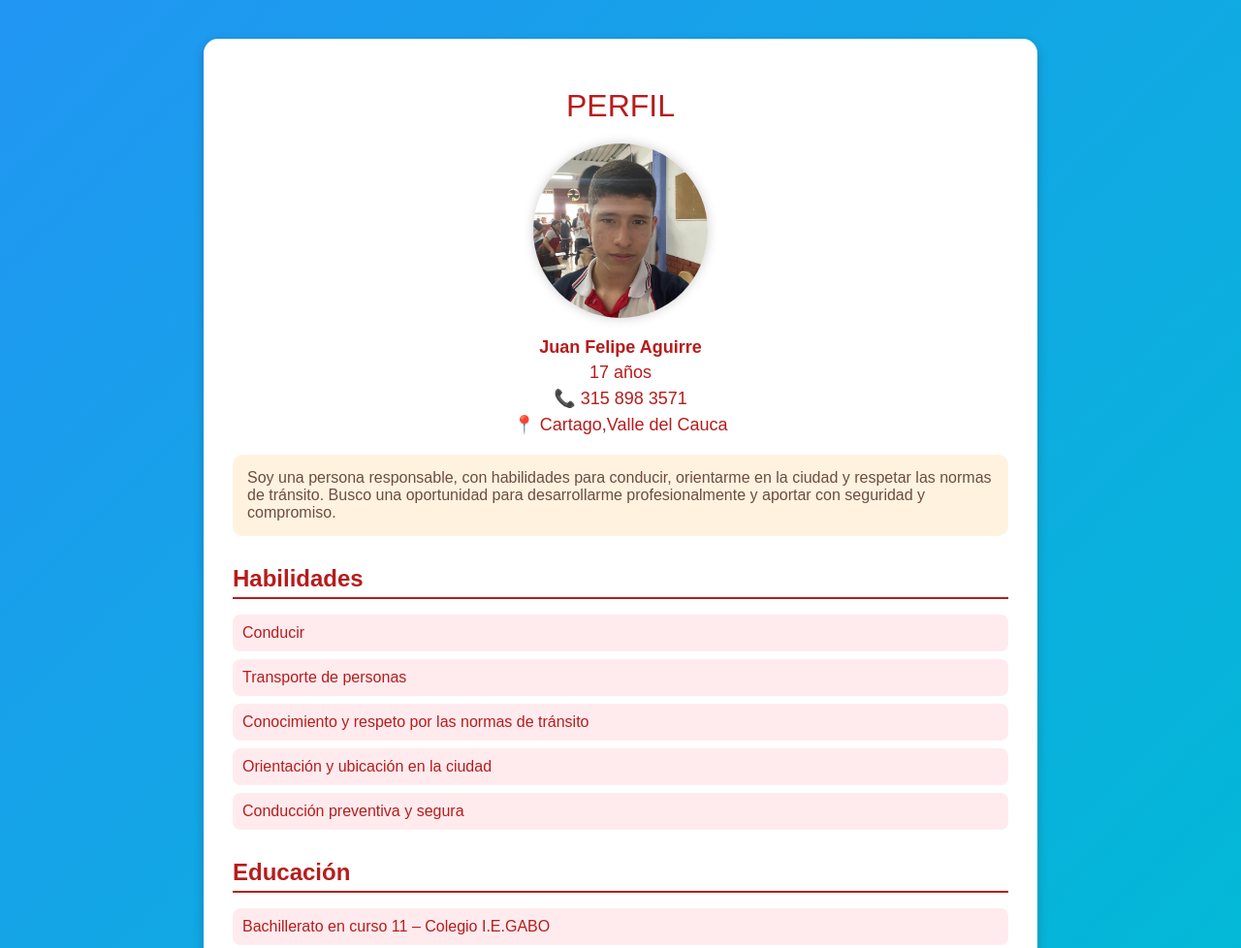
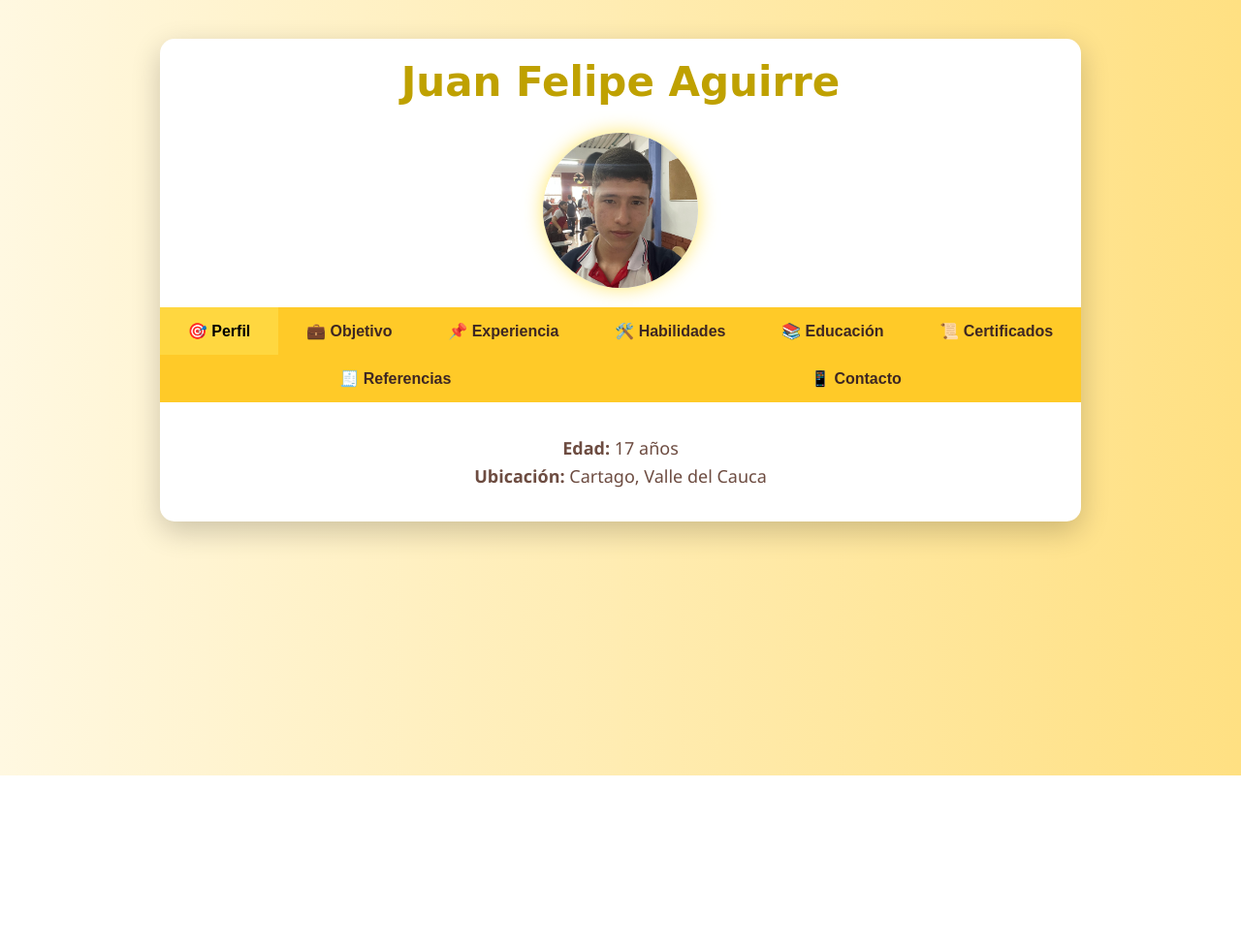
Before and after one commit to jfaguirre-cpu/aguirre, a plain HTML site: page index.html in a window 1280 px wide. Shown: the top 978 px of the page at 97% size. After the commit the page ends 800 px from the top, so only its background shows below. Drawn offline with Linux system fonts and the light colour scheme; a web font is replaced by a local one.

Commit message:
Update index.html

```diff
--- a/index.html
+++ b/index.html
@@ -1,72 +1,106 @@
 <!DOCTYPE html>
 <html lang="es">
 <head>
-  <meta charset="UTF-8">
-  <meta name="viewport" content="width=device-width, initial-scale=1.0">
+  <meta charset="UTF-8" />
+  <meta name="viewport" content="width=device-width, initial-scale=1.0"/>
   <title>Hoja de Vida - Juan Felipe Aguirre</title>
-  <link rel="preconnect" href="https://fonts.googleapis.com">
-  <link rel="preconnect" href="https://fonts.gstatic.com" crossorigin>
-  <link href="https://fonts.googleapis.com/css2?family=Story+Script&display=swap" rel="stylesheet">
+  <link href="https://fonts.googleapis.com/css2?family=Story+Script&display=swap" rel="stylesheet" />
+
   <style>
     body {
-      font-family: Arial, sans-serif;
-      background: linear-gradient(135deg, #2196f3, #00bcd4); /* Azul brillante */
       margin: 0;
-      padding: 0;
+      font-family: 'Segoe UI', sans-serif;
+      background: linear-gradient(to right, #fff8e1, #ffe082); /* Dorado claro */
+      color: #5d4037;
     }
 
     .container {
-      max-width: 800px;
+      max-width: 950px;
       margin: 40px auto;
-      background: white;
-      padding: 30px;
+      background: #ffffff;
       border-radius: 15px;
-      box-shadow: 0px 4px 12px rgba(0, 0, 0, 0.2);
+      box-shadow: 0px 10px 30px rgba(0, 0, 0, 0.2);
+      overflow: hidden;
     }
 
     h1 {
       text-align: center;
-      color: #b71c1c; /* Rojo oscuro */
-      margin-bottom: 10px;
-    }
-
-    .info {
-      text-align: center;
-      margin-bottom: 20px;
-    }
-
-    .info p {
-      font-size: 18px;
-      margin: 5px 0;
-      color: #b71c1c;
+      color: #bfa100;
+      font-family: 'Story Script', cursive;
+      margin-top: 20px;
+      font-size: 42px;
     }
 
     .imagen-redonda {
       border-radius: 50%;
-      width: 180px;
-      height: 180px;
+      width: 160px;
+      height: 160px;
       object-fit: cover;
       display: block;
       margin: 20px auto;
-      box-shadow: 0px 0px 12px rgba(0, 0, 0, 0.2);
+      box-shadow: 0px 0px 20px rgba(255, 215, 0, 0.6);
     }
 
-    .letra1 {
-      font-family: "Story Script", sans-serif;
-      font-weight: 400;
-      font-style: normal;
-      color: #b71c1c;
+    .info p {
+      text-align: center;
+      font-size: 18px;
+      margin: 5px 0;
+      color: #6d4c41;
     }
 
-    .section {
-      margin-top: 30px;
+    .nav {
+      display: flex;
+      flex-wrap: wrap;
+      background-color: #ffca28; /* Dorado */
+      justify-content: center;
     }
 
-    .section h2 {
-      border-bottom: 2px solid #b71c1c;
-      color: #b71c1c;
+    .nav button {
+      flex: 1 1 auto;
+      padding: 15px 20px;
+      background: none;
+      border: none;
+      color: #3e2723;
+      font-weight: bold;
+      font-size: 16px;
+      cursor: pointer;
+      transition: background 0.3s, color 0.3s;
+    }
+
+    .nav button:hover, .nav button.active {
+      background-color: #ffd740;
+      color: #000;
+    }
+
+    .tab-content {
+      display: none;
+      padding: 30px;
+      animation: fadeIn 0.5s;
+    }
+
+    .tab-content.active {
+      display: block;
+    }
+
+    @keyframes fadeIn {
+      from {opacity: 0;}
+      to {opacity: 1;}
+    }
+
+    h2 {
+      color: #bfa100;
+      border-bottom: 2px solid #ffecb3;
       padding-bottom: 5px;
       margin-bottom: 15px;
+    }
+
+    .objetivo, ul li {
+      background-color: #fffde7;
+      color: #795548;
+      padding: 12px;
+      border-radius: 10px;
+      margin-bottom: 15px;
+      box-shadow: 1px 1px 6px rgba(0,0,0,0.08);
     }
 
     ul {
@@ -74,75 +108,115 @@
       padding: 0;
     }
 
-    ul li {
-      background: #ffebee;
-      margin: 8px 0;
-      padding: 10px;
-      border-radius: 8px;
-      color: #b71c1c;
-    }
-
-    .objetivo {
-      background-color: #fff3e0;
-      padding: 15px;
-      border-radius: 10px;
-      color: #6d4c41;
-      font-size: 16px;
-      margin-bottom: 30px;
-    }
-
     @media (max-width: 600px) {
-      .container {
-        margin: 20px;
-        padding: 20px;
+      .nav button {
+        font-size: 14px;
+        padding: 12px;
       }
       .imagen-redonda {
-        width: 150px;
-        height: 150px;
+        width: 130px;
+        height: 130px;
       }
     }
   </style>
 </head>
 <body>
+
   <div class="container">
-    <h1 class="letra1">PERFIL</h1>
-    <img src="unnamed.jpg" alt="Foto de Juan Felipe Aguirre" class="imagen-redonda">
-    <div class="info">
-      <p class="letra1"><strong>Juan Felipe Aguirre</strong></p>
-      <p class="letra1">17 años</p>
-      <p class="letra1">📞 315 898 3571</p>
-      <p class="letra1">📍 Cartago,Valle del Cauca</p>
+    <h1>Juan Felipe Aguirre</h1>
+    <img src="unnamed.jpg" alt="Foto de Juan Felipe Aguirre" class="imagen-redonda" />
+
+    <!-- Navegación -->
+    <div class="nav">
+      <button class="tablink active" onclick="openTab(event, 'perfil')">🎯 Perfil</button>
+      <button class="tablink" onclick="openTab(event, 'objetivo')">💼 Objetivo</button>
+      <button class="tablink" onclick="openTab(event, 'experiencia')">📌 Experiencia</button>
+      <button class="tablink" onclick="openTab(event, 'habilidades')">🛠️ Habilidades</button>
+      <button class="tablink" onclick="openTab(event, 'educacion')">📚 Educación</button>
+      <button class="tablink" onclick="openTab(event, 'certificados')">📜 Certificados</button>
+      <button class="tablink" onclick="openTab(event, 'referencias')">🧾 Referencias</button>
+      <button class="tablink" onclick="openTab(event, 'contacto')">📱 Contacto</button>
     </div>
 
-    <div class="objetivo">
-      Soy una persona responsable, con habilidades para conducir, orientarme en la ciudad y respetar las normas de tránsito. Busco una oportunidad para desarrollarme profesionalmente y aportar con seguridad y compromiso.
+    <!-- Secciones -->
+    <div id="perfil" class="tab-content active">
+      <div class="info">
+        <p><strong>Edad:</strong> 17 años</p>
+        <p><strong>Ubicación:</strong> Cartago, Valle del Cauca</p>
+      </div>
     </div>
 
-    <div class="section">
-      <h2>Habilidades</h2>
+    <div id="objetivo" class="tab-content">
+      <div class="objetivo">
+        Soy una persona responsable, con habilidades para conducir, orientarme en la ciudad y respetar las normas de tránsito. Busco una oportunidad para desarrollarme profesionalmente y aportar con seguridad y compromiso.
+      </div>
+    </div>
+
+    <div id="experiencia" class="tab-content">
+      <h2>Experiencia</h2>
       <ul>
-        <li>Conducir</li>
-        <li>Transporte de personas</li>
-        <li>Conocimiento y respeto por las normas de tránsito</li>
-        <li>Orientación y ubicación en la ciudad</li>
-        <li>Conducción preventiva y segura</li>
+        <li>🚗 Conductor aprendiz en entornos urbanos</li>
+        <li>📋 Participación en simulacros y capacitaciones de seguridad vial</li>
       </ul>
     </div>
 
-    <div class="section">
-      <h2>Educación</h2>
+    <div id="habilidades" class="tab-content">
+      <h2>Habilidades</h2>
       <ul>
-        <li>Bachillerato en curso 11 – Colegio I.E.GABO</li>
+        <li>🧭 Orientación y ubicación en la ciudad</li>
+        <li>🚦 Conocimiento de normas de tránsito</li>
+        <li>🛡️ Conducción preventiva y segura</li>
+        <li>👥 Transporte de personas</li>
+        <li>🚘 Manejo responsable</li>
       </ul>
     </div>
 
-    <div class="section">
-      <h2>Experiencia</h2>
+    <div id="educacion" class="tab-content">
+      <h2>Educación</h2>
       <ul>
-        <li>Conductor aprendiz en entornos urbanos</li>
-        <li>Participación en simulacros y capacitaciones de seguridad vial</li>
+        <li>📘 Bachillerato en curso (11° grado) - I.E. GABO</li>
+      </ul>
+    </div>
+
+    <div id="certificados" class="tab-content">
+      <h2>Certificados</h2>
+      <ul>
+        <li>🧾 Curso de Seguridad Vial</li>
+        <li>🔧 Curso básico de mecánica automotriz</li>
+      </ul>
+    </div>
+
+    <div id="referencias" class="tab-content">
+      <h2>Referencias</h2>
+      <ul>
+        <li><strong>Jorge Pérez</strong> – Supervisor de ruta (315 000 1234)</li>
+        <li><strong>Luisa Martínez</strong> – Coordinadora I.E. GABO (312 456 7890)</li>
+      </ul>
+    </div>
+
+    <div id="contacto" class="tab-content">
+      <h2>Contacto</h2>
+      <ul>
+        <li>📞 Teléfono: 315 898 3571</li>
+        <li>📍 Dirección: Cartago, Valle del Cauca</li>
+        <li>📧 Correo: juanfelipe@example.com</li>
       </ul>
     </div>
   </div>
+
+  <!-- Script de pestañas -->
+  <script>
+    function openTab(evt, tabName) {
+      const tabs = document.querySelectorAll('.tab-content');
+      const tabButtons = document.querySelectorAll('.tablink');
+
+      tabs.forEach(tab => tab.classList.remove('active'));
+      tabButtons.forEach(btn => btn.classList.remove('active'));
+
+      document.getElementById(tabName).classList.add('active');
+      evt.currentTarget.classList.add('active');
+    }
+  </script>
+
 </body>
 </html>
```
